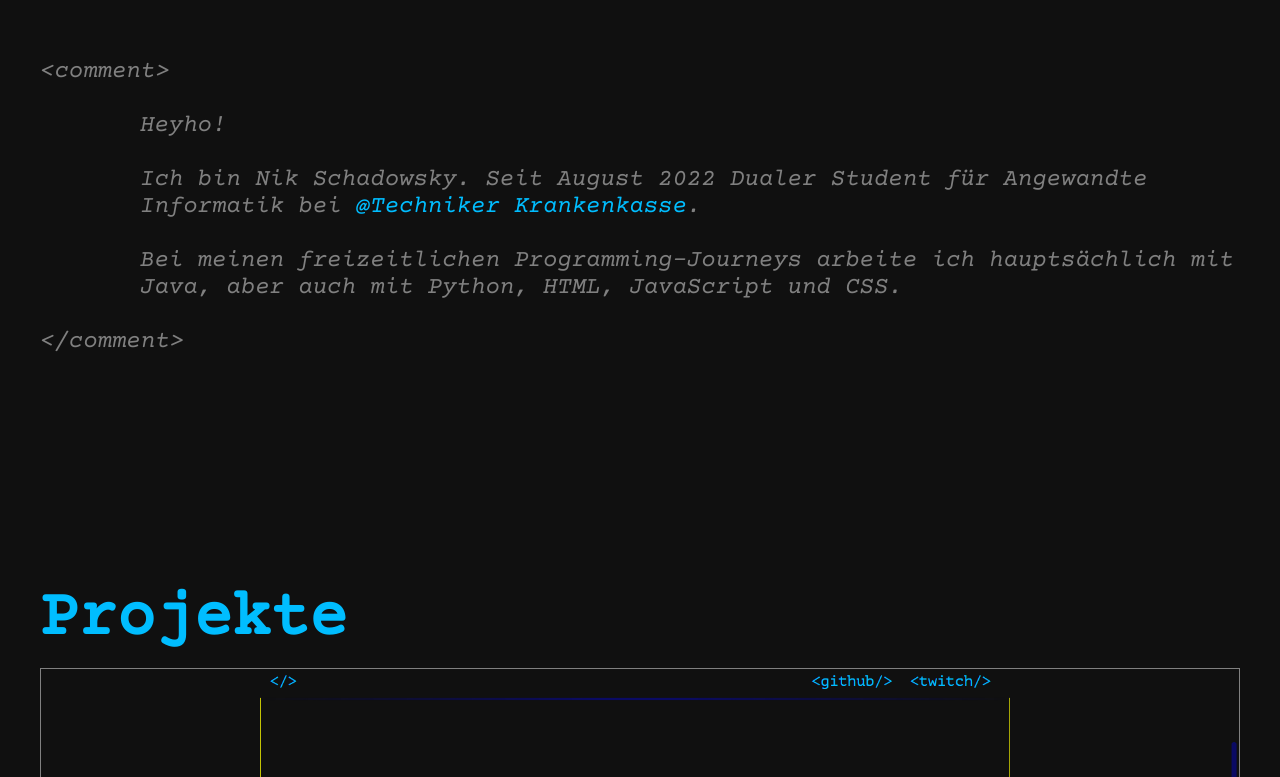
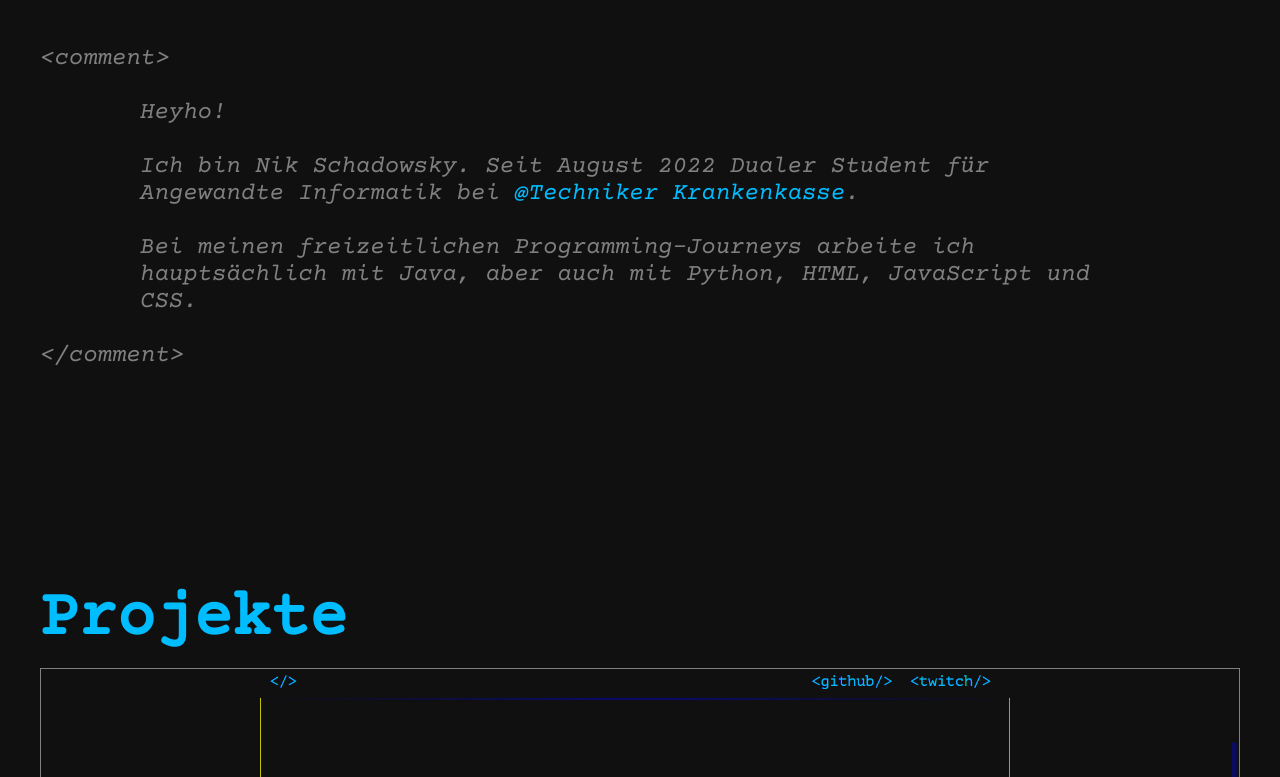
Before and after one commit to nikschadowsky/Webapp, a Vue app: page / in a window 1280 px wide. Shown: the part 1103-1880 px from the top of the page. Built offline with nearby package versions, Linux system fonts and the light colour scheme.

Commit message:
accent color styling

```diff
--- a/src/assets/base.css
+++ b/src/assets/base.css
@@ -40,7 +40,7 @@
     font-family: 'Courier Prime', monospace;
 }
 
-span.colored, a.colored{
+.colored{
     color: var(--accent-color);
 }
 
@@ -52,11 +52,11 @@ span.cursive  {
 
 .link {
 
-    color: var(--accent-color);
     text-decoration: none;
     cursor: pointer;
     transition: var(--default-hover-transition);
 
+    white-space: nowrap;
 }
 
 .link:hover {
@@ -76,7 +76,7 @@ span.cursive  {
 }
 .indented{
     display: inline-block;
-
-    margin-left: 100px;
-
+    padding-left: 100px;
+    padding-right: 100px;
+    width: fit-content;
 }
--- a/src/components/Navigation.vue
+++ b/src/components/Navigation.vue
@@ -76,17 +76,17 @@ export default {
     <nav class="header">
         <ul class="nav-list">
 
-            <li class="nav-element">
+            <li class="nav-element colored">
 
-                <a  class="link carret-blink-anim" @click="scrollToTop" @mouseenter="startTyping" @mouseout="startErasing">{{ title + currentText
+                <a  class="link carret-blink-anim colored" @click="scrollToTop" @mouseenter="startTyping" @mouseout="startErasing">{{ title + currentText
                 }}/></a>
             </li>
-            <li class="nav-element">
-                <a class="link carret-blink-anim" href="https://github.com/nikschadowsky" target="_blank"
+            <li class="nav-element ">
+                <a class="link carret-blink-anim colored" href="https://github.com/nikschadowsky" target="_blank"
                     rel="noopener noreferrer">&lt;github/&gt;</a>
             </li>
-            <li class="nav-element">
-                <a class="link carret-blink-anim" href="https://twitch.tv/nikschadowsky" target="_blank" rel="noopener noreferrer">&lt;twitch/&gt;</a>
+            <li class="nav-element " >
+                <a class="link carret-blink-anim colored" href="https://twitch.tv/nikschadowsky" target="_blank" rel="noopener noreferrer">&lt;twitch/&gt;</a>
             </li>
 
         </ul>
@@ -131,7 +131,6 @@ export default {
 
 .nav-element {
     margin: auto 7px;
-    color: var(--accent-color);
 }
 
 .nav-element:first-child {
--- a/src/components/gallery/Gallery.vue
+++ b/src/components/gallery/Gallery.vue
@@ -62,7 +62,7 @@ export default {
 
             <div class="current-project-desc">
                 <span class="project-title">My Webapp Project</span><a :href="items[n - 1].href" target="_blank"
-                    rel="noopener noreferrer" draggable="false" class="learn-more link carret-blink-anim">&lt;learn
+                    rel="noopener noreferrer" draggable="false" class="learn-more link carret-blink-anim colored">&lt;learn
                     more/&gt;</a>
             </div>
 
--- a/src/components/structure/HeaderSection.vue
+++ b/src/components/structure/HeaderSection.vue
@@ -3,14 +3,14 @@
 </script>
 
 <template>
-    <h1>
+    <h1 class="colored">
         <slot></slot>
     </h1>
 </template>
 
 <style>
     h1{
-        color: var(--accent-color);
+
         padding-bottom: .5rem;
         font-weight: 700;
         font-size: 48pt;
```
